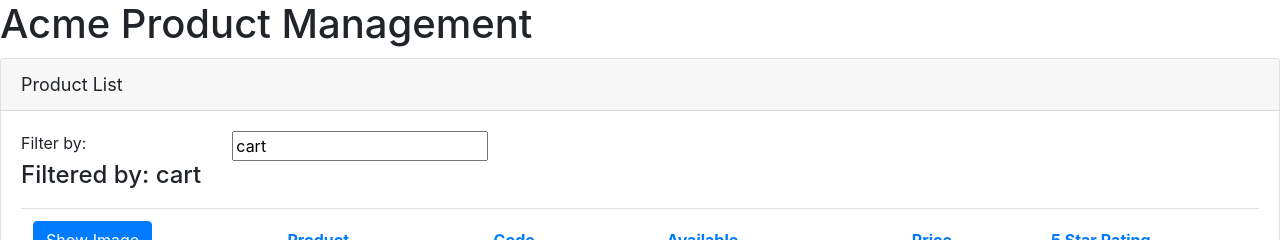
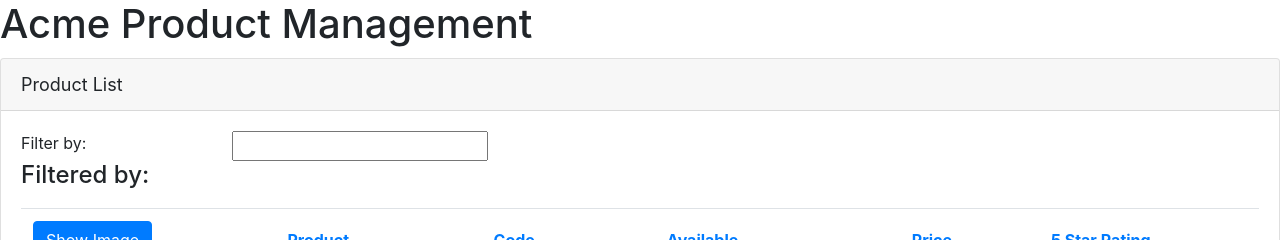
Before and after one commit to SamPlifier/psProductManager, an Angular app: page / in a window 1280 px wide. Shown: the top 240 px of the page. Built offline with nearby package versions, Linux system fonts and the light colour scheme.

Commit message:
added product filter methods

```diff
--- a/src/app/products/product-list.component.html
+++ b/src/app/products/product-list.component.html
@@ -34,7 +34,7 @@
           </tr>
         </thead>
         <tbody>
-            <tr *ngFor="let product of products">
+            <tr *ngFor="let product of filteredProducts">
                 <td>
                     <img *ngIf="showImage"
                     [src]="product.imageUrl"
--- a/src/app/products/product-list.component.ts
+++ b/src/app/products/product-list.component.ts
@@ -11,7 +11,15 @@
   imageWidth: number = 50;
   imageMargin: number = 2;
   showImage: boolean = false;
-  listFilter: string = 'cart';
+  _listFilter: string;
+  filteredProducts: IProduct[];
+  get listFilter(): string {
+      return this._listFilter;
+  }
+  set listFilter(value: string) {
+      this._listFilter = value;
+      this.filteredProducts = this.listFilter ? this.performFilter(this.listFilter) : this.products;
+  }
   // typescript declaration when data type is unknown or unimportant
   products: IProduct[] = [{
     'productId': 2,
@@ -33,6 +41,15 @@
       'starRating': 4.8,
       'imageUrl': 'https://openclipart.org/image/300px/svg_to_png/73/rejon_Hammer.png'
   }];
+  constructor() {
+      this.filteredProducts = this.products;
+      this.listFilter = '';
+  }
+  performFilter(filterBy: string): IProduct[] {
+      filterBy = filterBy.toLowerCase();
+      return this.products.filter((product: IProduct) =>
+          product.productName.toLowerCase().indexOf(filterBy) !== -1);
+  }
   // specified return type as void since it doesn't have one
   toggleImage(): void {
       this.showImage = !this.showImage;
```
